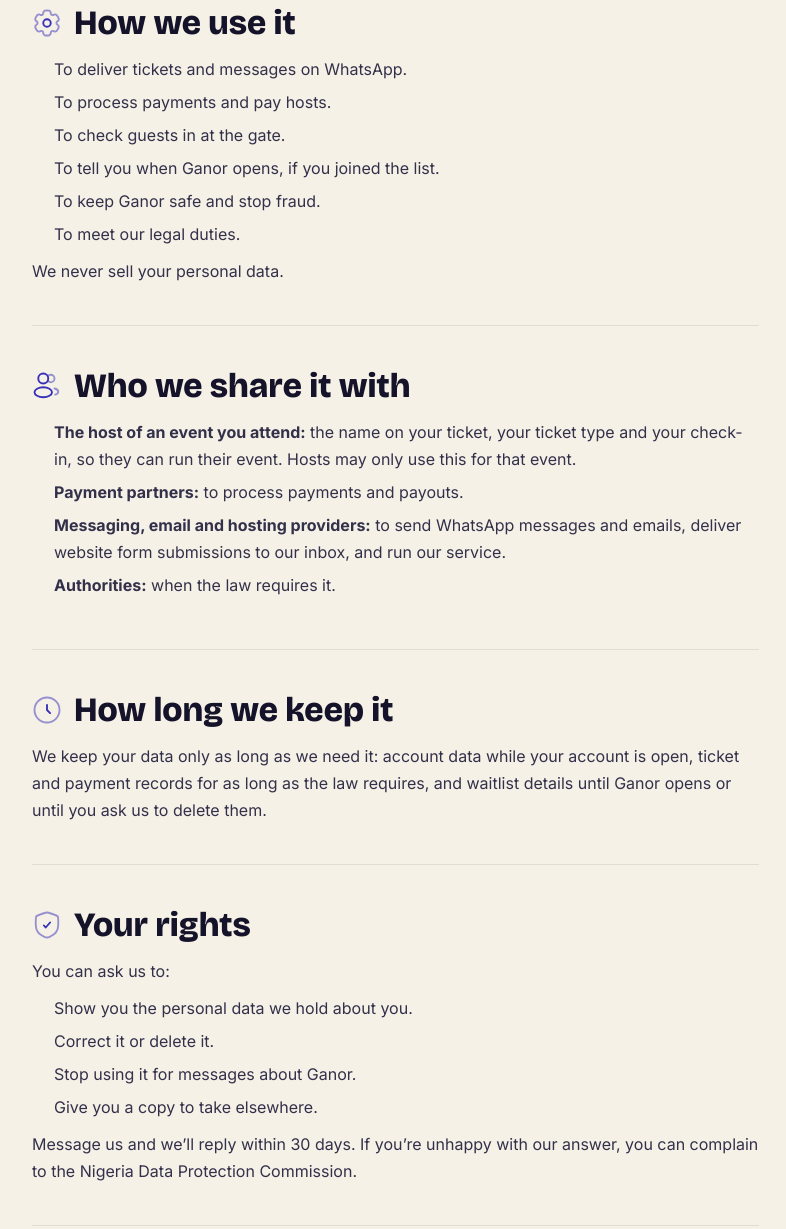
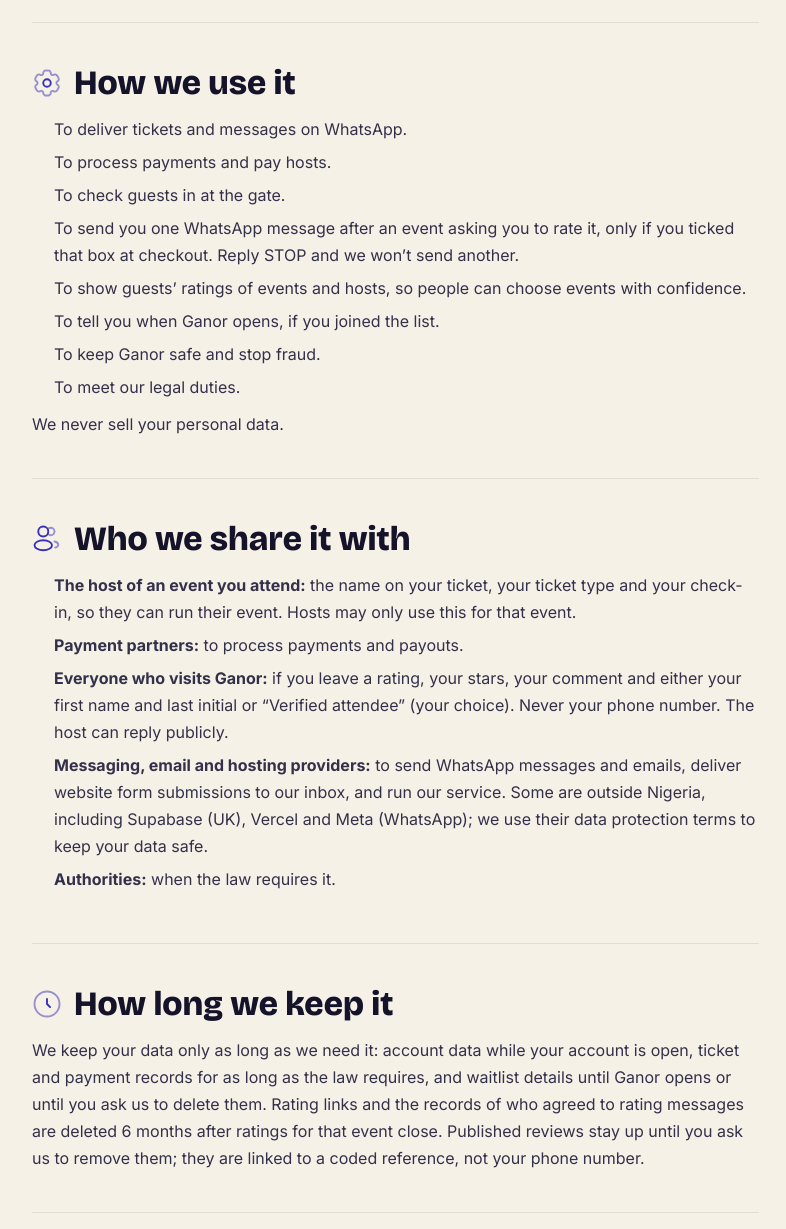
Before and after one commit to 4hm4di/ganor, a plain HTML site: page privacy.html in a window 1280 px wide. Shown: the part 1368-2597 px from the top of the page, without its empty margins (324-1110 px from the left). Drawn offline with Linux system fonts and the light colour scheme.

Commit message:
Privacy notice: guest ratings, rating requests, STOP, retention and providers abroad
Co-Authored-By: Claude Opus 5.5 <noreply@anthropic.com>
Claude-Session: https://claude.ai/code/session_01KMECP4MKUtLn57SbmP24Mp

```diff
--- a/privacy.html
+++ b/privacy.html
@@ -116,7 +116,7 @@
     </ul>
   </nav>
   <article class="prose">
-    <p class="meta">Last updated 10 November 2026</p>
+    <p class="meta">Last updated 12 November 2026</p>
     <section id="who" aria-labelledby="who-t">
       <h2 id="who-t"><svg class="i" aria-hidden="true" focusable="false"><use href="#i-info"/></svg>Who we are</h2>
 <p>Ganor (“we”) runs ganor.ng and the Ganor app, and is responsible for the personal data described here. We follow the Nigeria Data Protection Act 2023.</p>
@@ -129,6 +129,7 @@
       <ul>
         <li><b>Account:</b> name, phone number, email and password.</li>
         <li><b>Tickets:</b> the name and WhatsApp number on each ticket, what you bought and when it was scanned at the gate.</li>
+        <li><b>Ratings:</b> if you agreed at checkout, the star rating and comment you leave after an event, the name you choose to show, and whether your ticket was scanned.</li>
         <li><b>Hosts and businesses:</b> event or business details, contact details and the bank account for payouts.</li>
         <li><b>Payments:</b> handled by our licensed payment partners. We receive confirmation of payment, not your card details.</li>
       </ul>
@@ -141,6 +142,8 @@
         <li>To deliver tickets and messages on WhatsApp.</li>
         <li>To process payments and pay hosts.</li>
         <li>To check guests in at the gate.</li>
+        <li>To send you one WhatsApp message after an event asking you to rate it, only if you ticked that box at checkout. Reply STOP and we won’t send another.</li>
+        <li>To show guests’ ratings of events and hosts, so people can choose events with confidence.</li>
         <li>To tell you when Ganor opens, if you joined the list.</li>
         <li>To keep Ganor safe and stop fraud.</li>
         <li>To meet our legal duties.</li>
@@ -152,13 +155,14 @@
 <ul>
         <li><b>The host of an event you attend:</b> the name on your ticket, your ticket type and your check-in, so they can run their event. Hosts may only use this for that event.</li>
         <li><b>Payment partners:</b> to process payments and payouts.</li>
-        <li><b>Messaging, email and hosting providers:</b> to send WhatsApp messages and emails, deliver website form submissions to our inbox, and run our service.</li>
+        <li><b>Everyone who visits Ganor:</b> if you leave a rating, your stars, your comment and either your first name and last initial or “Verified attendee” (your choice). Never your phone number. The host can reply publicly.</li>
+        <li><b>Messaging, email and hosting providers:</b> to send WhatsApp messages and emails, deliver website form submissions to our inbox, and run our service. Some are outside Nigeria, including Supabase (UK), Vercel and Meta (WhatsApp); we use their data protection terms to keep your data safe.</li>
         <li><b>Authorities:</b> when the law requires it.</li>
       </ul>
     </section>
     <section id="keep" aria-labelledby="keep-t">
       <h2 id="keep-t"><svg class="i" aria-hidden="true" focusable="false"><use href="#i-clock"/></svg>How long we keep it</h2>
-<p>We keep your data only as long as we need it: account data while your account is open, ticket and payment records for as long as the law requires, and waitlist details until Ganor opens or until you ask us to delete them.</p>
+<p>We keep your data only as long as we need it: account data while your account is open, ticket and payment records for as long as the law requires, and waitlist details until Ganor opens or until you ask us to delete them. Rating links and the records of who agreed to rating messages are deleted 6 months after ratings for that event close. Published reviews stay up until you ask us to remove them; they are linked to a coded reference, not your phone number.</p>
     </section>
     <section id="rights" aria-labelledby="rights-t">
       <h2 id="rights-t"><svg class="i" aria-hidden="true" focusable="false"><use href="#i-shield"/></svg>Your rights</h2>
@@ -166,7 +170,8 @@
       <ul>
         <li>Show you the personal data we hold about you.</li>
         <li>Correct it or delete it.</li>
-        <li>Stop using it for messages about Ganor.</li>
+        <li>Stop using it for messages about Ganor, including rating requests (or just reply STOP).</li>
+        <li>Remove a review you left.</li>
         <li>Give you a copy to take elsewhere.</li>
       </ul>
       <p>Message us and we’ll reply within 30 days. If you’re unhappy with our answer, you can complain to the Nigeria Data Protection Commission.</p>
```
Also changed, not shown: src/privacy.html (+9 -4 lines).
